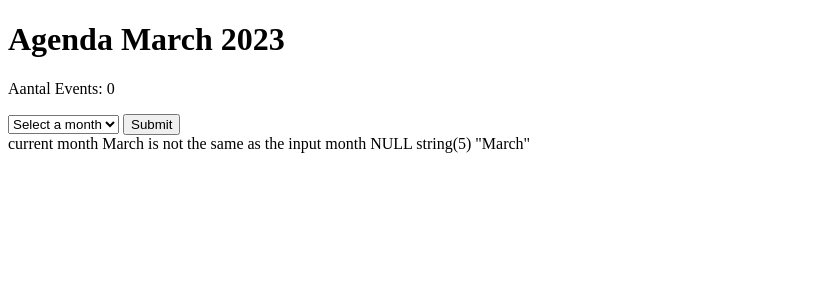
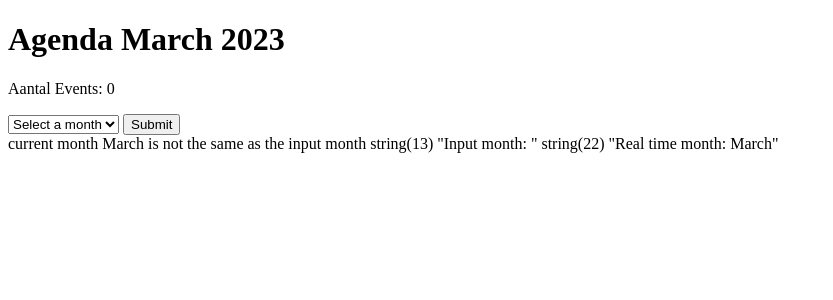
Before and after one commit to Pluers/Pluers.github.io, a PHP site: page / in a window 1280 px wide. Shown: the top 300 px of the page, without its empty margins (0-833 px from the left). Run offline with PHP 8.4, Linux system fonts and the light colour scheme; data that the repository does not hold is empty.

Commit message:
changed php file

```diff
--- a/index.php
+++ b/index.php
@@ -34,8 +34,8 @@
             echo "current month " . $RTMONTH . " is the same as the input month " . $inputMonth;
         } else {
             echo "current month " . $RTMONTH . " is not the same as the input month " . $inputMonth;
-            var_dump($_POST["Maand"]);
-            var_dump($RTMONTH);
+            var_dump("Input month: " . $_POST["Maand"]);
+            var_dump("Real time month: " . $RTMONTH);
         }
         ?>
 
```
